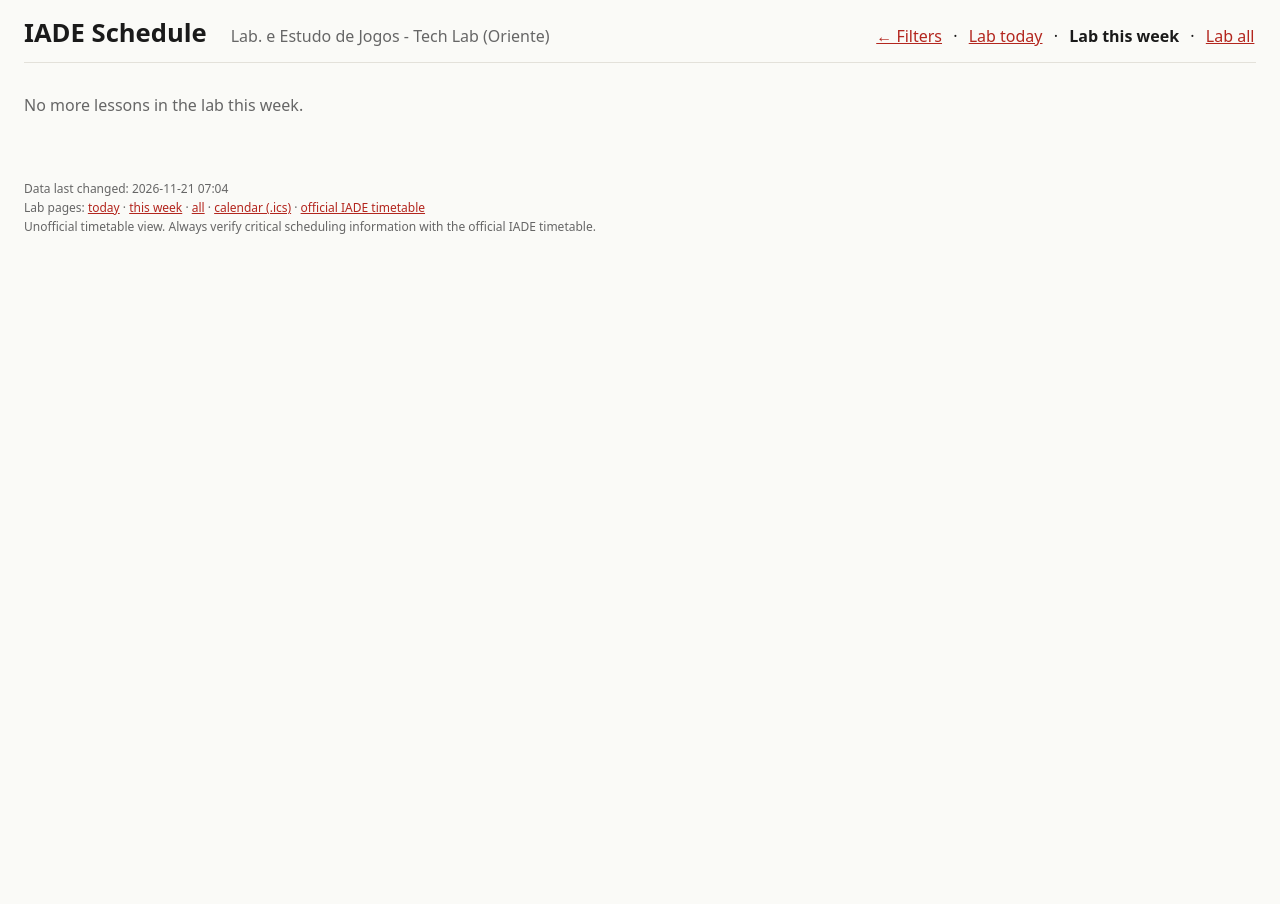
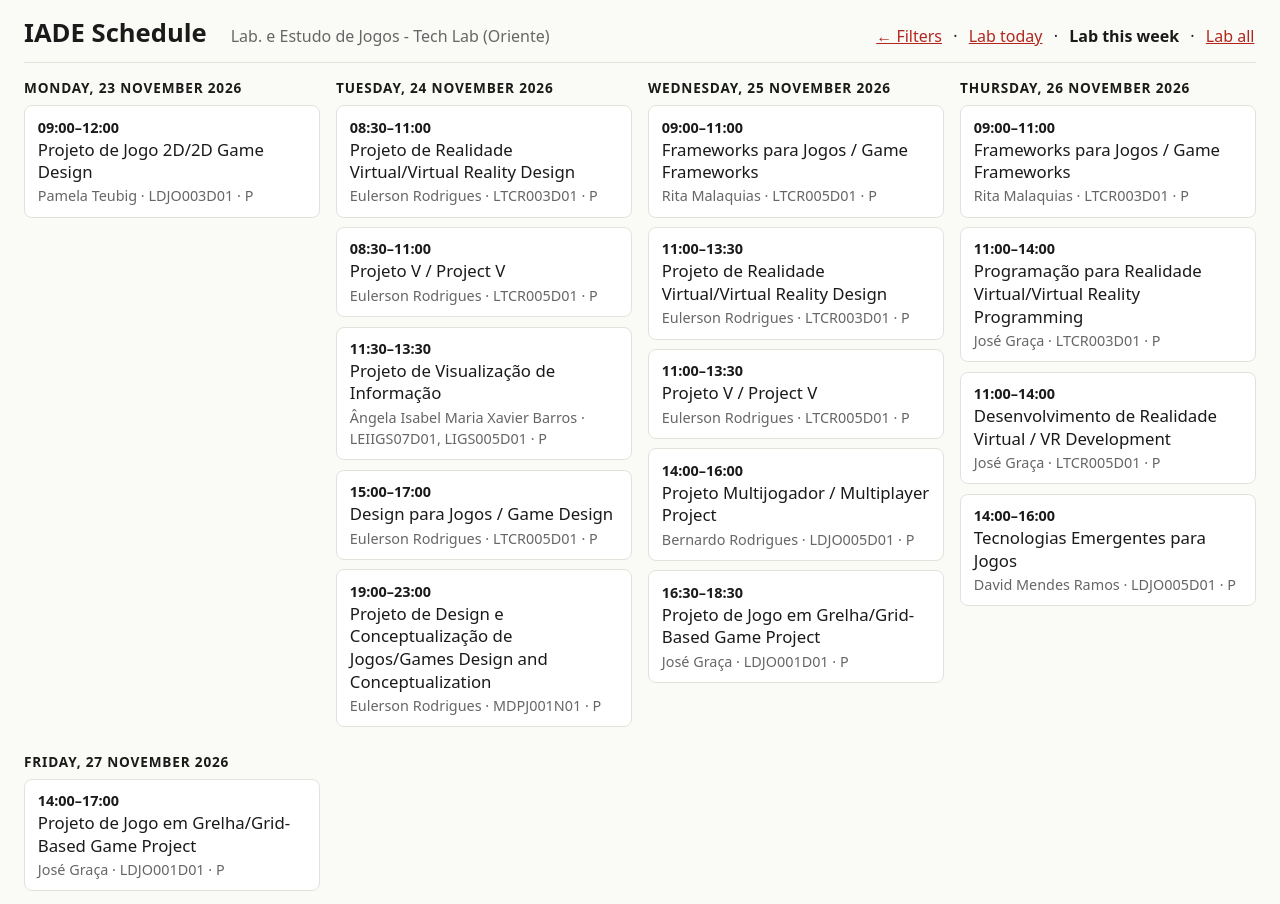
Before and after one commit to berlogabob/iade-lab-schedule, a plain HTML site: page docs/week.html in a window 1280 px wide. Shown: the top 904 px of the page. Before the commit the page ends 800 px from the top, so only its background shows below. Drawn offline with Linux system fonts and the light colour scheme.

Commit message:
Update schedule

```diff
--- a/docs/week.html
+++ b/docs/week.html
@@ -13,7 +13,32 @@
 <nav><a href="index.html">← Filters</a> · <a href="today.html">Lab today</a> · <strong>Lab this week</strong> · <a href="all.html">Lab all</a></nav>
 </header>
 <main>
-<p class="empty">No more lessons in the lab this week.</p>
+<section><h2>Monday, 23 November 2026</h2>
+<article><p class="time">09:00–12:00</p><p class="course">Projeto de Jogo 2D/2D Game Design</p><p>Pamela Teubig</p><p>LDJO003D01</p><p>P</p><p class="room">Lab. e Estudo de Jogos - Tech Lab (Oriente)</p></article>
+</section>
+<section><h2>Tuesday, 24 November 2026</h2>
+<article><p class="time">08:30–11:00</p><p class="course">Projeto de Realidade Virtual/Virtual Reality Design</p><p>Eulerson Rodrigues</p><p>LTCR003D01</p><p>P</p><p class="room">Lab. e Estudo de Jogos - Tech Lab (Oriente)</p></article>
+<article><p class="time">08:30–11:00</p><p class="course">Projeto V / Project V</p><p>Eulerson Rodrigues</p><p>LTCR005D01</p><p>P</p><p class="room">Lab. e Estudo de Jogos - Tech Lab (Oriente)</p></article>
+<article><p class="time">11:30–13:30</p><p class="course">Projeto de Visualização de Informação</p><p>Ângela Isabel Maria Xavier Barros</p><p>LEIIGS07D01, LIGS005D01</p><p>P</p><p class="room">Lab. e Estudo de Jogos - Tech Lab (Oriente)</p></article>
+<article><p class="time">15:00–17:00</p><p class="course">Design para Jogos / Game Design</p><p>Eulerson Rodrigues</p><p>LTCR005D01</p><p>P</p><p class="room">Lab. e Estudo de Jogos - Tech Lab (Oriente)</p></article>
+<article><p class="time">19:00–23:00</p><p class="course">Projeto de Design e Conceptualização de Jogos/Games Design and Conceptualization</p><p>Eulerson Rodrigues</p><p>MDPJ001N01</p><p>P</p><p class="room">Lab. e Estudo de Jogos - Tech Lab (Oriente)</p></article>
+</section>
+<section><h2>Wednesday, 25 November 2026</h2>
+<article><p class="time">09:00–11:00</p><p class="course">Frameworks para Jogos / Game Frameworks</p><p>Rita Malaquias</p><p>LTCR005D01</p><p>P</p><p class="room">Lab. e Estudo de Jogos - Tech Lab (Oriente)</p></article>
+<article><p class="time">11:00–13:30</p><p class="course">Projeto de Realidade Virtual/Virtual Reality Design</p><p>Eulerson Rodrigues</p><p>LTCR003D01</p><p>P</p><p class="room">Lab. e Estudo de Jogos - Tech Lab (Oriente)</p></article>
+<article><p class="time">11:00–13:30</p><p class="course">Projeto V / Project V</p><p>Eulerson Rodrigues</p><p>LTCR005D01</p><p>P</p><p class="room">Lab. e Estudo de Jogos - Tech Lab (Oriente)</p></article>
+<article><p class="time">14:00–16:00</p><p class="course">Projeto Multijogador / Multiplayer Project</p><p>Bernardo Rodrigues</p><p>LDJO005D01</p><p>P</p><p class="room">Lab. e Estudo de Jogos - Tech Lab (Oriente)</p></article>
+<article><p class="time">16:30–18:30</p><p class="course">Projeto de Jogo em Grelha/Grid-Based Game Project</p><p>José Graça</p><p>LDJO001D01</p><p>P</p><p class="room">Lab. e Estudo de Jogos - Tech Lab (Oriente)</p></article>
+</section>
+<section><h2>Thursday, 26 November 2026</h2>
+<article><p class="time">09:00–11:00</p><p class="course">Frameworks para Jogos / Game Frameworks</p><p>Rita Malaquias</p><p>LTCR003D01</p><p>P</p><p class="room">Lab. e Estudo de Jogos - Tech Lab (Oriente)</p></article>
+<article><p class="time">11:00–14:00</p><p class="course">Programação para Realidade Virtual/Virtual Reality Programming</p><p>José Graça</p><p>LTCR003D01</p><p>P</p><p class="room">Lab. e Estudo de Jogos - Tech Lab (Oriente)</p></article>
+<article><p class="time">11:00–14:00</p><p class="course">Desenvolvimento de Realidade Virtual / VR Development</p><p>José Graça</p><p>LTCR005D01</p><p>P</p><p class="room">Lab. e Estudo de Jogos - Tech Lab (Oriente)</p></article>
+<article><p class="time">14:00–16:00</p><p class="course">Tecnologias Emergentes para Jogos</p><p>David Mendes Ramos</p><p>LDJO005D01</p><p>P</p><p class="room">Lab. e Estudo de Jogos - Tech Lab (Oriente)</p></article>
+</section>
+<section><h2>Friday, 27 November 2026</h2>
+<article><p class="time">14:00–17:00</p><p class="course">Projeto de Jogo em Grelha/Grid-Based Game Project</p><p>José Graça</p><p>LDJO001D01</p><p>P</p><p class="room">Lab. e Estudo de Jogos - Tech Lab (Oriente)</p></article>
+</section>
 </main>
 <footer>
 <p>Data last changed: 2026-11-21 07:04</p>
```
Also changed, not shown: docs/today.html (+3 -1 lines).
